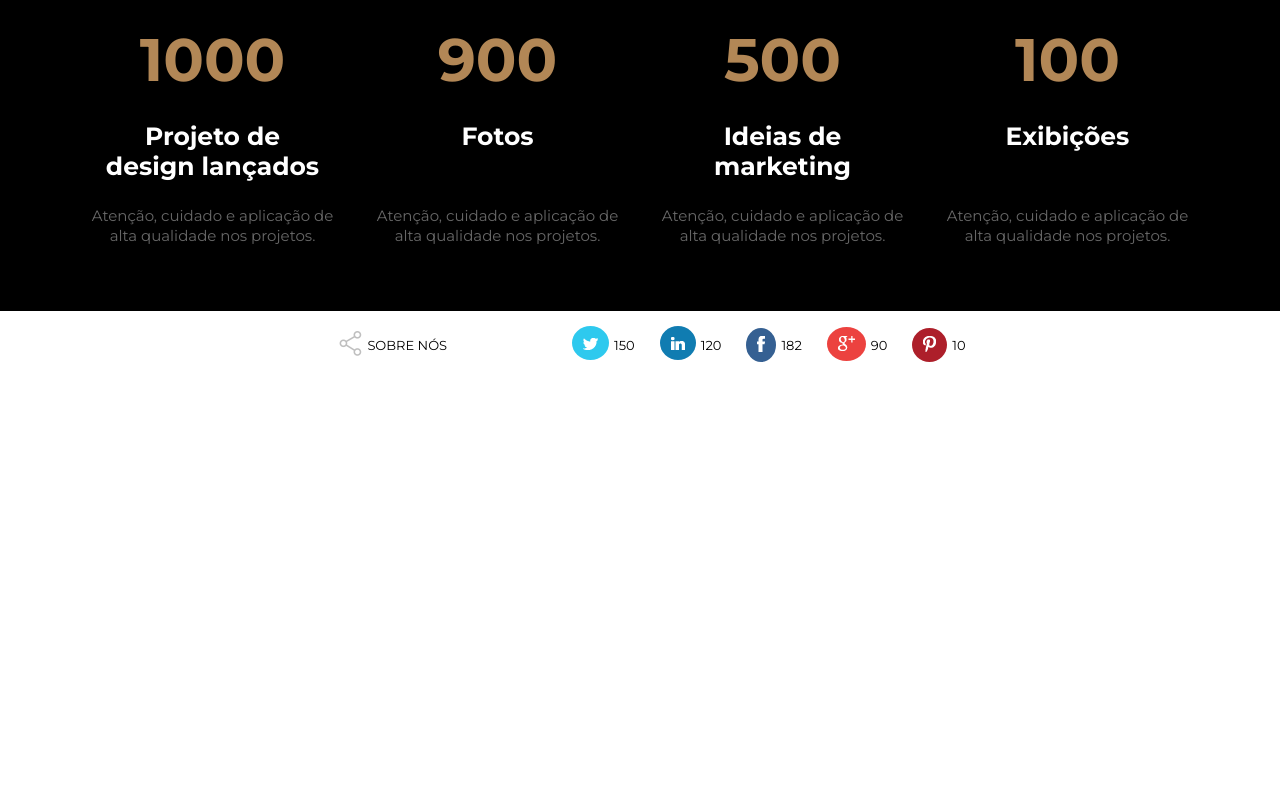
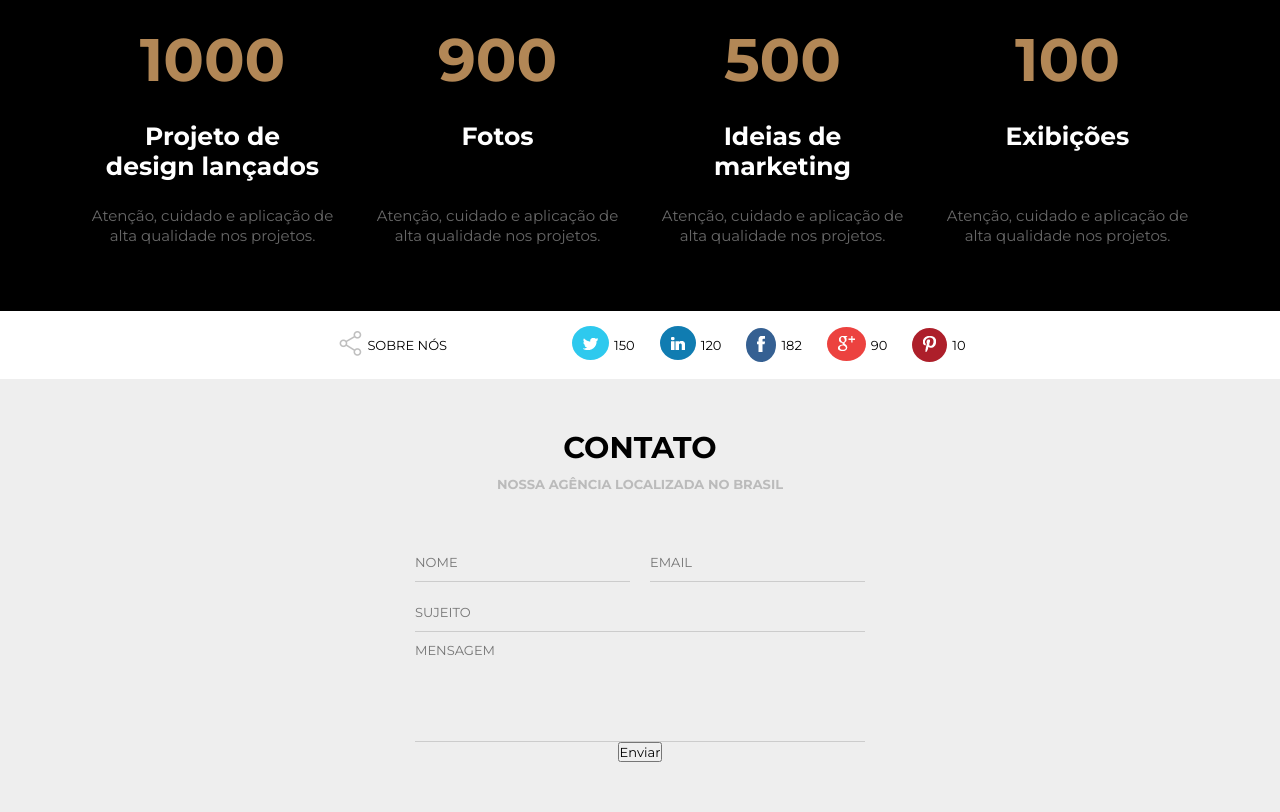
Before and after one commit to eomgn/awax, a plain HTML site: page index.html in a window 1280 px wide. Shown: the part 5420-6232 px from the top of the page. Before the commit the page ends 5799 px from the top, so only its background shows below. Drawn offline with Linux system fonts and the light colour scheme.

Commit message:
add section

```diff
--- a/index.html
+++ b/index.html
@@ -802,6 +802,27 @@
                </div>
             </div>
          </section>
+
+         <section class="default light ">
+            <div class="section-title">Contato</div>
+            <div class="section-desc">nossa agência localizada no Brasil</div>
+            <div class="section-body">
+               <div class="content-form">
+                  <form action="post">
+                     <div class="form-first-information">
+                        <input type="text" name="nome" placeholder="NOME">
+                        <input type="text" name="email" placeholder="EMAIL">
+                     </div>
+                     <input type="text" name="subject" placeholder="SUJEITO">
+                     <textarea name="message" placeholder="MENSAGEM"></textarea>
+                     <input type="submit" value="Enviar">
+                  </form>
+
+               </div>
+            </div>
+            </div>
+         </div>
+      </section>
       </main>
 
       <footer></footer>
--- a/style.css
+++ b/style.css
@@ -796,3 +796,32 @@ header {
 .pinterest {
    background-color: #ad1f2a;
 }
+
+/* FORM */
+
+.content-form {
+   max-width: 450px;
+   margin: auto;
+   text-align: center;
+}
+.content-form input[type='text'],
+.content-form textarea {
+   display: block;
+   width: 100%;
+   height: 40px;
+   border: 0;
+   background: transparent;
+   border-bottom: 1px solid #ccc;
+   outline: 0;
+   margin-top: 10px;
+}
+.content-form textarea {
+   height: 100px;
+   resize: none;
+}
+.form-first-information {
+   display: flex;
+}
+.form-first-information input:first-child {
+   margin-right: 20px;
+}
```
